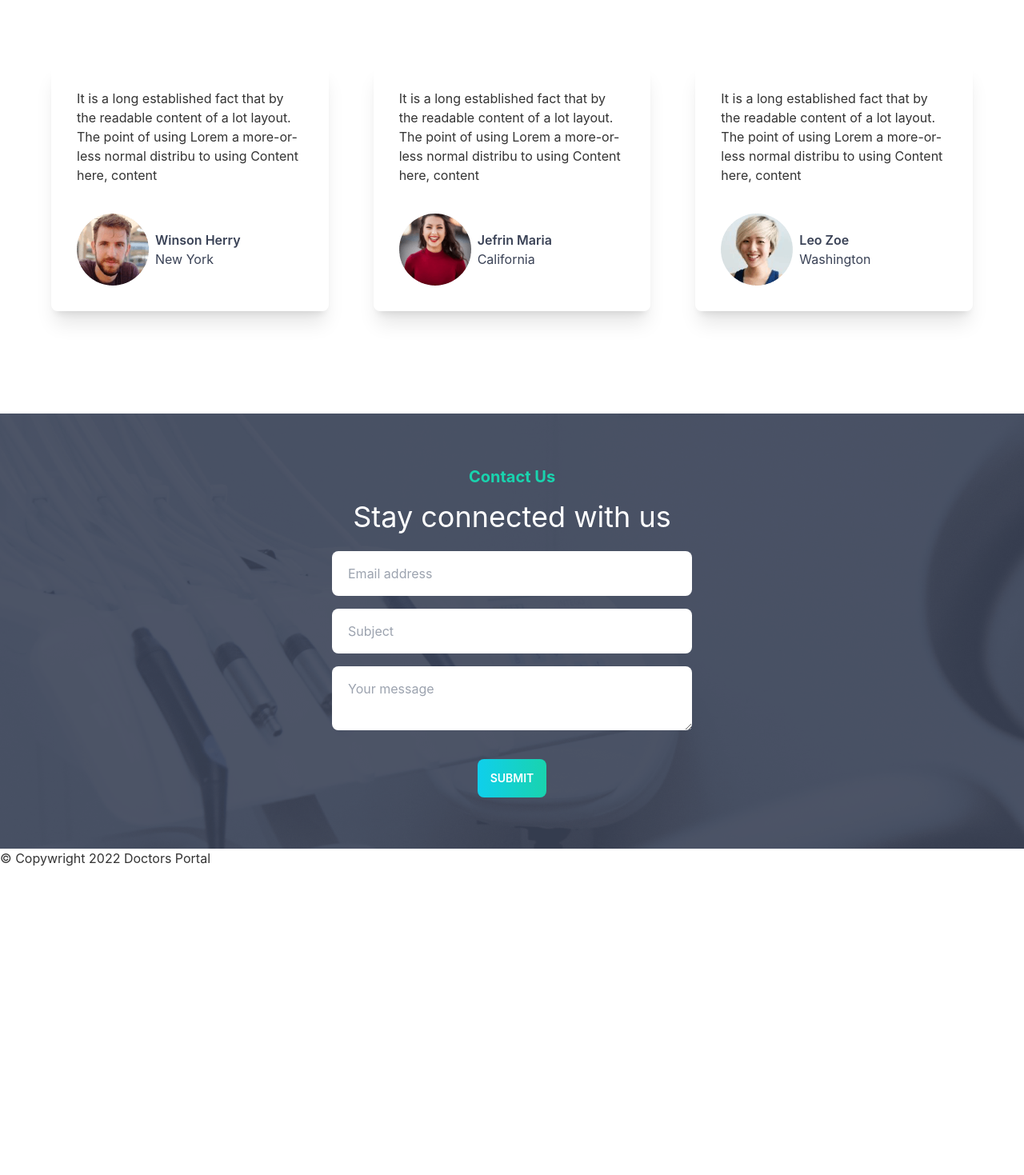
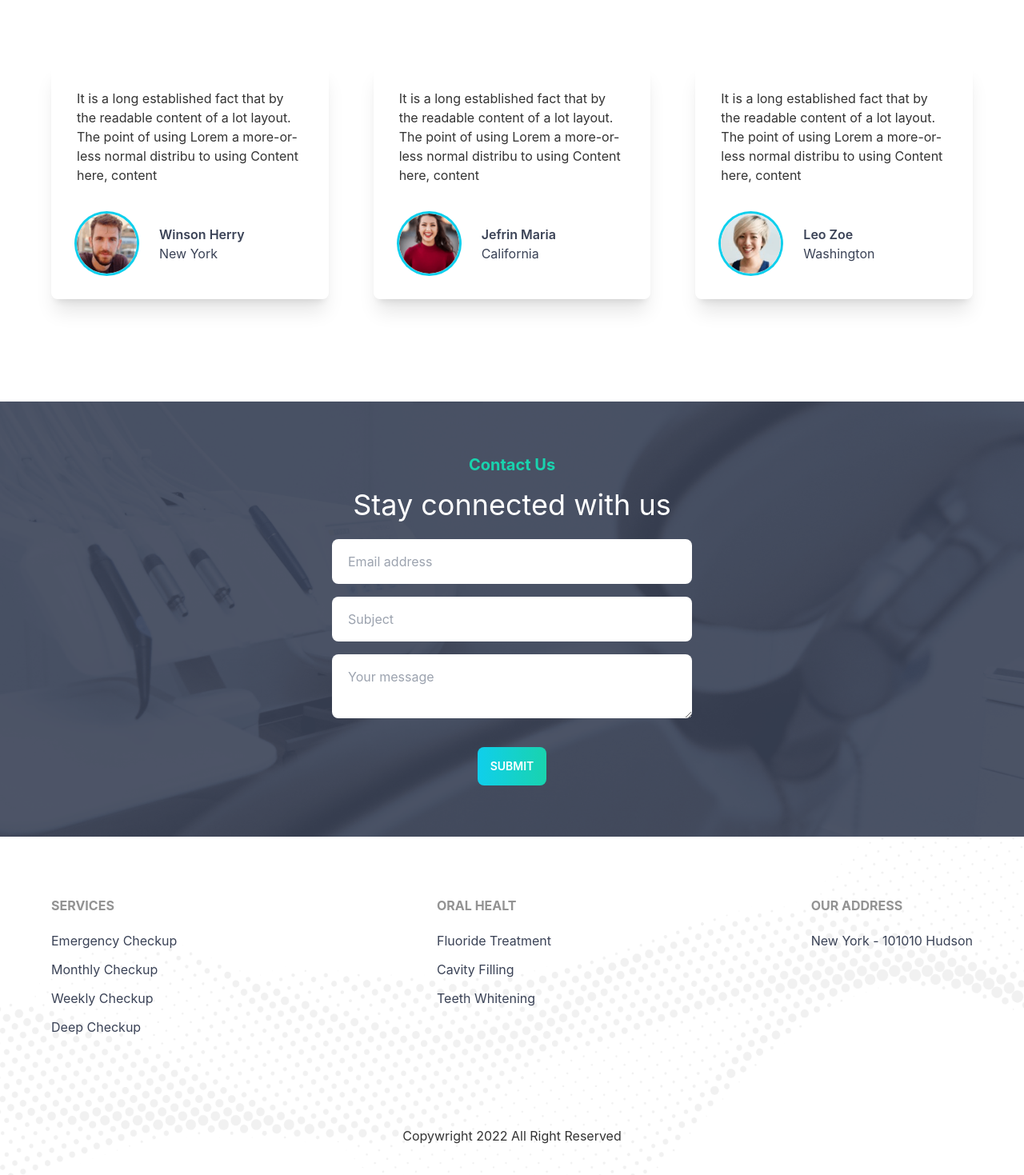
Before and after one commit to hnMurshed/doctors-portal-client, a React (Create React App) app: page / in a window 1280 px wide. Shown: the part 3261-4730 px from the top of the page at 80% size. Before the commit the page ends 4346 px from the top, so only its background shows below. Built offline with nearby package versions, Linux system fonts and the light colour scheme.

Commit message:
contact section and footer created

```diff
--- a/src/pages/home/Appointment/Appointment.js
+++ b/src/pages/home/Appointment/Appointment.js
@@ -5,7 +5,7 @@ import bg from '../../../assets/images/appointment.png';
 
 const appoinmentStyle = {
     backgroundImage: `url('${bg}')`,
-    backgroundPosition: 'cover',
+    backgroundSize: 'cover',
     backgroundRepeat: 'no-repeat'
 }
 
--- a/src/pages/home/Benner/Benner.js
+++ b/src/pages/home/Benner/Benner.js
@@ -5,7 +5,7 @@ import ButtonPrimarySecondary from '../../shared/ButtonPrimarySecondary/ButtonPr
 
 const bennerRootDivStyle = {
     backgroundImage: `url('${bennerBg}')`,
-    backgroundPosition: 'cover',
+    backgroundSize: 'cover',
     backgroundRepeat: 'no-repeat'
 }
 
--- a/src/pages/home/Contact/Contact.js
+++ b/src/pages/home/Contact/Contact.js
@@ -4,7 +4,7 @@ import contactBg from '../../../assets/images/appointment.png';
 
 const contactStyle = {
     background: `url('${contactBg}')`,
-    backgroundPosition: 'cover',
+    backgroundSize: 'cover',
     backgroundRepeat: 'no-repeat',
 }
 
--- a/src/pages/home/Testimonial/Testimonial.js
+++ b/src/pages/home/Testimonial/Testimonial.js
@@ -1,15 +1,19 @@
 import React from 'react';
 
-const Testimonial = ({testimonial}) => {
-    const { name, address, img, description } = testimonial;
+const Testimonial = ({ review }) => {
+    const { name, location, img, comment } = review;
     return (
         <div className='p-8 rounded-lg shadow-xl'>
-            <p>{description}</p>
+            <p>{comment}</p>
             <div className='flex items-center mt-9'>
-                <img src={img} alt={name} />
+                <div class="avatar">
+                    <div class="w-[75px] rounded-full ring ring-primary ring-offset-base-100 mr-5">
+                        <img src={img} alt={name} />
+                    </div>
+                </div>
                 <div className='ml-2 text-accent'>
                     <h5 className='text-[20px font-b] font-semibold'>{name}</h5>
-                    <span>{address}</span>
+                    <span>{location}</span>
                 </div>
             </div>
         </div>
--- a/src/pages/home/Testimonials/Testimonials.js
+++ b/src/pages/home/Testimonials/Testimonials.js
@@ -9,23 +9,23 @@ import quote from '../../../assets/icons/quote.svg';
 const testimonialsData = [
     {
         _id: 1,
-        description: 'It is a long established fact that by the readable content of a lot layout. The point of using Lorem a more-or-less normal distribu to using Content here, content',
+        comment: 'It is a long established fact that by the readable content of a lot layout. The point of using Lorem a more-or-less normal distribu to using Content here, content',
         name: 'Winson Herry',
-        address: 'New York',
+        location: 'New York',
         img: people1
     },
     {
         _id: 3,
-        description: 'It is a long established fact that by the readable content of a lot layout. The point of using Lorem a more-or-less normal distribu to using Content here, content',
+        comment: 'It is a long established fact that by the readable content of a lot layout. The point of using Lorem a more-or-less normal distribu to using Content here, content',
         name: 'Jefrin Maria',
-        address: 'California',
+        location: 'California',
         img: people2
     },
     {
         _id: 3,
-        description: 'It is a long established fact that by the readable content of a lot layout. The point of using Lorem a more-or-less normal distribu to using Content here, content',
+        comment: 'It is a long established fact that by the readable content of a lot layout. The point of using Lorem a more-or-less normal distribu to using Content here, content',
         name: 'Leo Zoe',
-        address: 'Washington',
+        location: 'Washington',
         img: people3
     },
 ]
@@ -38,13 +38,13 @@ const Testimonials = () => {
                     <h5 className='text-start capitalize text-secondary text-[20px] font-bold mb-2'>Appoinment</h5>
                     <h1 className="text-[36px] capitalize">Exceptional Dental Care, on Your Terms</h1>
                 </div>
-                <img src={quote} alt="Quote" className='w-[192px]' />
+                <img src={quote} alt="Quote" className='w-[98px] lg:w-[192px]' />
             </div>
             <div className='grid grid-cols-1 md:grid-cols-2 lg:grid-cols-3 gap-14 mt-20'>
                 {
-                    testimonialsData.map(testimonial => <Testimonial
-                        key={testimonial._id}
-                        testimonial={testimonial}
+                    testimonialsData.map(review => <Testimonial
+                        key={review._id}
+                        review={review}
                     ></Testimonial>)
                 }
             </div>
--- a/src/pages/shared/Footer/Footer.js
+++ b/src/pages/shared/Footer/Footer.js
@@ -1,9 +1,37 @@
 import React from 'react';
+import { Link } from 'react-router-dom';
+import footerBg from '../../../assets/images/footer.png';
+
+const footerStyle = {
+    backgroundImage: `url('${footerBg}')`,
+    backgroundSize: 'cover',
+    backgroundRepeat: 'no-repeat',
+    backgroundPosition: 'center'
+}
 
 const Footer = () => {
     return (
-        <div>
-            <p>&copy; Copywright {new Date().getFullYear()} Doctors Portal</p>
+        <div style={footerStyle} className='pt-[74px] pb-11'>
+            <div className='flex items-start justify-between gap-5 custom-container text-accent'>
+                <div className="flex flex-col gap-3">
+                    <h5 className="font-[18px] uppercase text-[#939393] font-bold mb-2">Services</h5>
+                    <Link to=''>Emergency Checkup</Link>
+                    <Link to=''>Monthly Checkup</Link>
+                    <Link to=''>Weekly Checkup</Link>
+                    <Link to=''>Deep Checkup</Link>
+                </div>
+                <div className="flex flex-col gap-3">
+                    <h5 className="font-[18px] uppercase text-[#939393] font-bold mb-2">Oral Healt</h5>
+                    <Link to=''>Fluoride Treatment</Link>
+                    <Link to=''>Cavity Filling</Link>
+                    <Link to=''>Teeth Whitening</Link>
+                </div>
+                <div className="flex flex-col gap-3">
+                    <h5 className="font-[18px] uppercase text-[#939393] font-bold mb-2">Our Address</h5>
+                    <span>New York - 101010 Hudson</span>
+                </div>
+            </div>
+            <p className='text-center capitalize mt-28'>Copywright {new Date().getFullYear()} All Right Reserved</p>
         </div>
     );
 };
```
